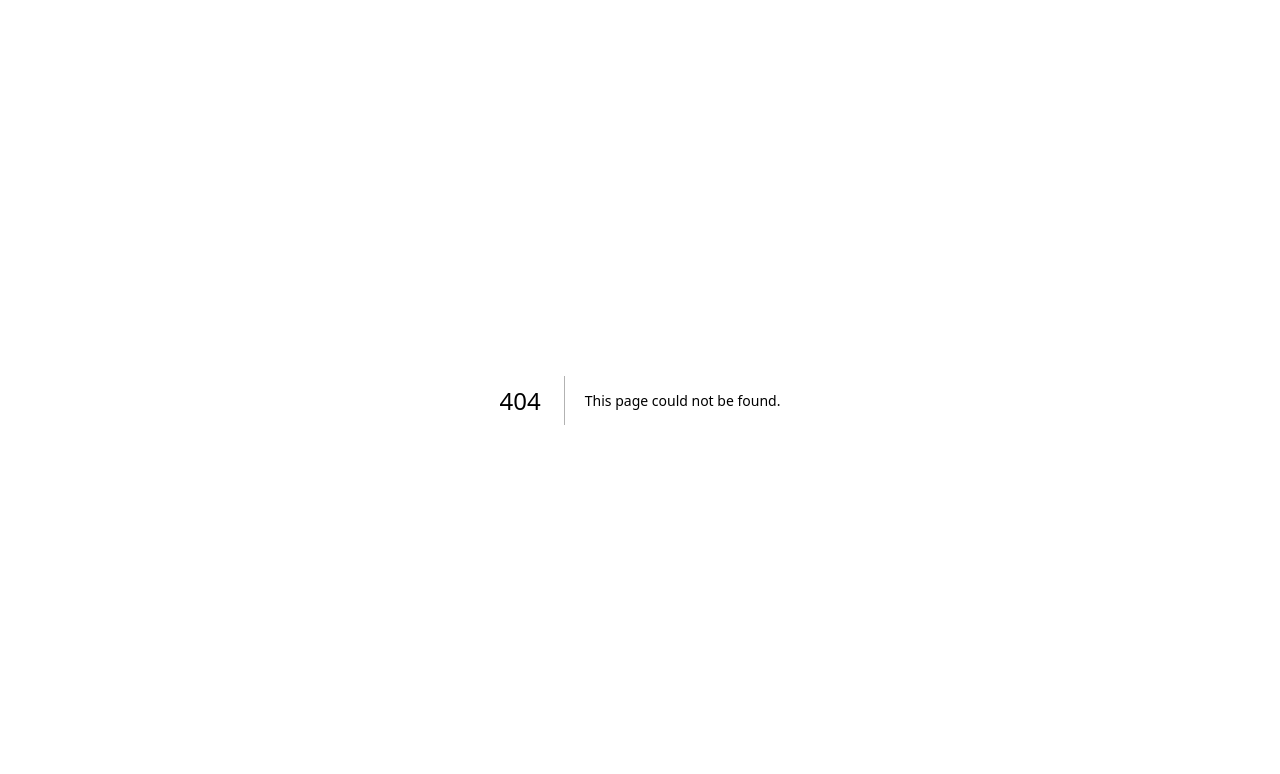
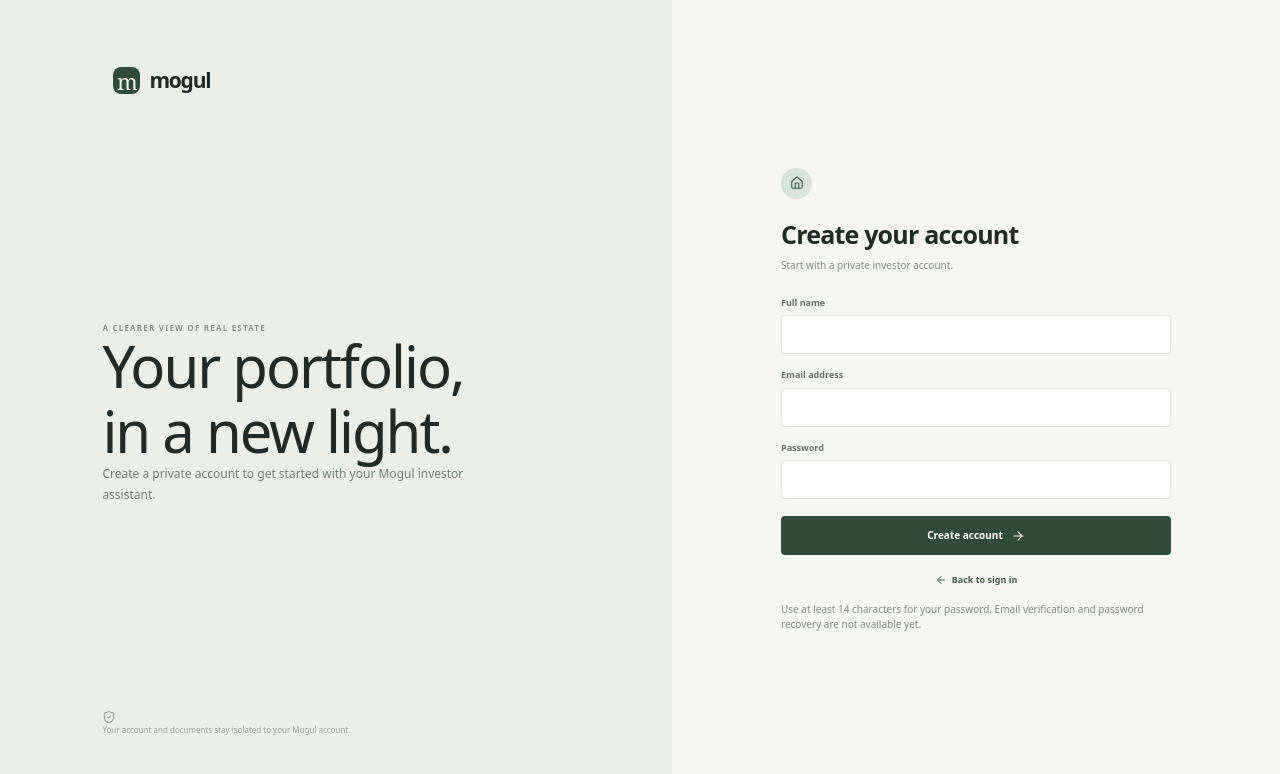
Before and after one commit to Skeeb32/mogul-investor-assistant, a Next.js app: page /sign-up in a window 1280 px wide. Before the commit this address had no page. Shown: the top 774 px of the page. Built offline with nearby package versions, Linux system fonts and the light colour scheme; no server answers.

Commit message:
Add investor sign-up and center sign-in action

```diff
--- /dev/null
+++ b/src/app/api/auth/sign-up/route.ts
@@ -0,0 +1,91 @@
+import { createHmac } from "node:crypto";
+import bcrypt from "bcryptjs";
+import { NextResponse } from "next/server";
+import { z } from "zod";
+import { accountMembers, investmentAccounts, users } from "@/lib/db/schema";
+import { withServiceContext } from "@/lib/db";
+import { enforceRateLimit, RateLimitError } from "@/lib/security/rate-limit";
+import { requestExceedsBytes, requireSameOrigin } from "@/lib/security/origin";
+
+export const runtime = "nodejs";
+
+const signUpSchema = z.object({
+  name: z.string().trim().min(1).max(160),
+  email: z.string().trim().email().max(320).transform((value) => value.toLowerCase()),
+  password: z.string().min(14).max(128),
+});
+
+function hasUniqueConstraintError(error: unknown) {
+  return typeof error === "object" && error !== null && "code" in error && error.code === "23505";
+}
+
+export async function POST(request: Request) {
+  const originError = requireSameOrigin(request);
+  if (originError) return originError;
+  const origin = request.headers.get("origin");
+  if (!origin || origin !== new URL(request.url).origin) {
+    return NextResponse.json({ error: "This request could not be verified." }, { status: 403 });
+  }
+  if (requestExceedsBytes(request, 2_048)) {
+    return NextResponse.json({ error: "Your sign-up details are too large." }, { status: 413 });
+  }
+
+  let body: unknown;
+  try {
+    body = await request.json();
+  } catch {
+    return NextResponse.json({ error: "Enter your name, email, and password." }, { status: 400 });
+  }
+
+  const parsed = signUpSchema.safeParse(body);
+  if (!parsed.success) {
+    return NextResponse.json({ error: "Enter a valid name and email, and a password with at least 14 characters." }, { status: 400 });
+  }
+
+  const secret = process.env.AUTH_SECRET;
+  if (!secret) {
+    return NextResponse.json({ error: "Account creation is temporarily unavailable." }, { status: 503 });
+  }
+
+  const ipAddress = request.headers.get("x-forwarded-for")?.split(",")[0]?.trim() ?? "unknown";
+  const rateLimitKey = createHmac("sha256", secret).update(`signup:${ipAddress}`).digest("hex");
+  try {
+    await enforceRateLimit(`signup:${rateLimitKey}`, 5, 15 * 60_000);
+  } catch (error) {
+    if (error instanceof RateLimitError) {
+      return NextResponse.json({ error: "Too many sign-up attempts. Please wait and try again." }, { status: 429 });
+    }
+    return NextResponse.json({ error: "Account creation is temporarily unavailable." }, { status: 503 });
+  }
+
+  try {
+    const passwordHash = await bcrypt.hash(parsed.data.password, 12);
+    await withServiceContext(async (tx) => {
+      const [user] = await tx.insert(users).values({
+        name: parsed.data.name,
+        email: parsed.data.email,
+        passwordHash,
+        role: "investor",
+        active: true,
+      }).returning({ id: users.id });
+
+      const [account] = await tx.insert(investmentAccounts).values({
+        name: `${parsed.data.name.slice(0, 140)}'s Mogul Account`,
+        accountType: "individual",
+        currency: "USD",
+      }).returning({ id: investmentAccounts.id });
+
+      await tx.insert(accountMembers).values({
+        accountId: account.id,
+        userId: user.id,
+        role: "investor",
+      });
+    });
+    return NextResponse.json({ ok: true }, { status: 201 });
+  } catch (error) {
+    if (hasUniqueConstraintError(error)) {
+      return NextResponse.json({ error: "An account could not be created with those details. If you already have an account, sign in instead." }, { status: 409 });
+    }
+    return NextResponse.json({ error: "Account creation is temporarily unavailable." }, { status: 503 });
+  }
+}
--- a/src/app/globals.css
+++ b/src/app/globals.css
@@ -159,9 +159,14 @@ button:focus-visible, a:focus-visible, textarea:focus-visible, input:focus-visib
 .sign-in-form { display: flex; flex-direction: column; gap: 14px; }
 .sign-in-form label { display: flex; flex-direction: column; gap: 6px; color: #657168; font-size: 9px; font-weight: 600; }
 .sign-in-form input { height: 39px; border: 1px solid #dfe4dc; border-radius: 4px; padding: 0 11px; background: white; color: #26332b; font-size: 10px; }
-.sign-in-submit { margin-top: 3px; min-height: 39px; border: 0; border-radius: 4px; background: #314b39; color: white; font-size: 10px; font-weight: 600; }
+.sign-in-submit { margin-top: 3px; width: 100%; min-height: 39px; display: flex; align-items: center; justify-content: center; gap: 8px; border: 0; border-radius: 4px; background: #314b39; color: white; font-size: 10px; font-weight: 600; text-align: center; }
 .sign-in-submit:disabled { opacity: .65; }
 .sign-in-error { border: 1px solid #ead6cb; background: #fbf4ef; border-radius: 4px; padding: 9px; color: #8a5b47; font-size: 9px; }
+.sign-in-success { border: 1px solid #dbe7d9; background: #f1f6ef; border-radius: 4px; padding: 9px; color: #49644d; font-size: 9px; }
+.auth-switch { display: flex; justify-content: center; align-items: center; flex-wrap: wrap; gap: 4px; color: #7c877e; font-size: 9px; margin-top: 18px; }
+.auth-switch a { display: inline-flex; align-items: center; gap: 5px; color: #405d47; font-weight: 650; }
+.auth-switch a:hover { text-decoration: underline; text-underline-offset: 3px; }
+.sign-up-card>p.sign-in-security { margin: 15px 0 0; }
 .sign-in-demo { padding: 11px; border-radius: 5px; background: #f0f3ed; color: #748176; font-size: 9px; line-height: 1.5; margin-top: 16px; }
 .sign-in-security { color: #9ba39c; font-size: 8px; margin-top: 15px; line-height: 1.55; }
 .upload-dialog { border: 1px solid #e3e8e0; border-radius: 8px; padding: 23px; width: min(470px, calc(100vw - 28px)); background: #fcfcf9; color: var(--ink); box-shadow: 0 22px 80px rgba(30,42,32,.24); }
--- a/src/app/sign-in/page.tsx
+++ b/src/app/sign-in/page.tsx
@@ -4,7 +4,8 @@ import { SignInForm } from "@/components/sign-in-form";
 
 export const dynamic = "force-dynamic";
 
-export default async function SignInPage() {
+export default async function SignInPage({ searchParams }: { searchParams: Promise<{ created?: string }> }) {
   if (await getIdentity()) redirect("/");
-  return <SignInForm demoMode={process.env.DEMO_MODE === "true"} />;
+  const params = await searchParams;
+  return <SignInForm demoMode={process.env.DEMO_MODE === "true"} accountCreated={params.created === "1"} />;
 }
--- /dev/null
+++ b/src/app/sign-up/page.tsx
@@ -0,0 +1,33 @@
+import { redirect } from "next/navigation";
+import Link from "next/link";
+import { ArrowLeft, Home, ShieldCheck } from "lucide-react";
+import { getIdentity } from "@/lib/auth/identity";
+import { SignUpForm } from "@/components/sign-up-form";
+
+export const dynamic = "force-dynamic";
+
+export default async function SignUpPage() {
+  if (await getIdentity()) redirect("/");
+
+  return (
+    <main className="sign-in-shell">
+      <section className="sign-in-story">
+        <Link className="brand" href="/" aria-label="Mogul home"><span className="brand-mark">m</span><span>mogul</span></Link>
+        <div>
+          <div className="eyebrow">A CLEARER VIEW OF REAL ESTATE</div>
+          <h1>Your portfolio,<br />in a new light.</h1>
+          <p>Create a private account to get started with your Mogul investor assistant.</p>
+        </div>
+        <div className="sign-in-security"><ShieldCheck size={14} /> Your account and documents stay isolated to your Mogul account.</div>
+      </section>
+      <section className="sign-in-card sign-up-card">
+        <div className="avatar" style={{ marginBottom: 18 }}><Home size={14} /></div>
+        <h2>Create your account</h2>
+        <p>Start with a private investor account.</p>
+        <SignUpForm />
+        <div className="auth-switch"><Link href="/sign-in"><ArrowLeft size={12} aria-hidden="true" /> Back to sign in</Link></div>
+        <p className="sign-in-security">Use at least 14 characters for your password. Email verification and password recovery are not available yet.</p>
+      </section>
+    </main>
+  );
+}
--- a/src/components/sign-in-form.tsx
+++ b/src/components/sign-in-form.tsx
@@ -7,7 +7,7 @@ import { useRouter } from "next/navigation";
 import { signIn } from "next-auth/react";
 import { ArrowRight, Home, ShieldCheck } from "lucide-react";
 
-export function SignInForm({ demoMode }: { demoMode: boolean }) {
+export function SignInForm({ demoMode, accountCreated }: { demoMode: boolean; accountCreated: boolean }) {
   const router = useRouter();
   const [email, setEmail] = useState("");
   const [password, setPassword] = useState("");
@@ -43,11 +43,16 @@ export function SignInForm({ demoMode }: { demoMode: boolean }) {
         <h2>Welcome back</h2>
         <p>Sign in to continue to your investor assistant.</p>
         <form className="sign-in-form" onSubmit={submit}>
+          {accountCreated && <div className="sign-in-success" role="status">Your account is ready. Sign in to continue.</div>}
           <label>Email address<input type="email" value={email} onChange={(event) => setEmail(event.target.value)} autoComplete="username" required /></label>
           <label>Password<input type="password" value={password} onChange={(event) => setPassword(event.target.value)} autoComplete="current-password" required /></label>
           {error && <div className="sign-in-error" role="alert">{error}</div>}
-          <button className="sign-in-submit" type="submit" disabled={busy}>{busy ? "Signing in…" : <>Sign in <ArrowRight size={13} style={{ verticalAlign: "middle", marginLeft: 6 }} /></>}</button>
+          <button className="sign-in-submit" type="submit" disabled={busy}>
+            <span>{busy ? "Signing in…" : "Sign in"}</span>
+            {!busy && <ArrowRight size={14} aria-hidden="true" />}
+          </button>
         </form>
+        <div className="auth-switch">New to Mogul? <Link href="/sign-up">Create an account <ArrowRight size={12} aria-hidden="true" /></Link></div>
         {demoMode && <div className="sign-in-demo">Demo mode is enabled. Seed the sample investor account with the values in your local <code>.env</code> file.</div>}
         <p className="sign-in-security">This prototype uses account-scoped data and role checks. Never share your password or API keys.</p>
       </section>
--- /dev/null
+++ b/src/components/sign-up-form.tsx
@@ -0,0 +1,65 @@
+"use client";
+
+import type { FormEvent } from "react";
+import { useState } from "react";
+import { useRouter } from "next/navigation";
+import { signIn } from "next-auth/react";
+import { ArrowRight } from "lucide-react";
+
+export function SignUpForm() {
+  const router = useRouter();
+  const [name, setName] = useState("");
+  const [email, setEmail] = useState("");
+  const [password, setPassword] = useState("");
+  const [error, setError] = useState("");
+  const [busy, setBusy] = useState(false);
+
+  async function submit(event: FormEvent<HTMLFormElement>) {
+    event.preventDefault();
+    setBusy(true);
+    setError("");
+
+    try {
+      const response = await fetch("/api/auth/sign-up", {
+        method: "POST",
+        headers: { "Content-Type": "application/json" },
+        body: JSON.stringify({ name, email, password }),
+      });
+      const result = await response.json() as { error?: string };
+      if (!response.ok) {
+        setError(result.error ?? "We couldn’t create your account. Please try again.");
+        setBusy(false);
+        return;
+      }
+
+      const signInResult = await signIn("credentials", { email, password, redirect: false, redirectTo: "/" });
+      if (signInResult?.error) {
+        router.push("/sign-in?created=1");
+        return;
+      }
+      router.push("/");
+    } catch {
+      setError("We couldn’t create your account. Please check your connection and try again.");
+      setBusy(false);
+    }
+  }
+
+  return (
+    <form className="sign-in-form" onSubmit={submit}>
+      <label htmlFor="sign-up-name">Full name
+        <input id="sign-up-name" name="name" type="text" value={name} onChange={(event) => setName(event.target.value)} autoComplete="name" maxLength={160} required />
+      </label>
+      <label htmlFor="sign-up-email">Email address
+        <input id="sign-up-email" name="email" type="email" value={email} onChange={(event) => setEmail(event.target.value)} autoComplete="email" maxLength={320} required />
+      </label>
+      <label htmlFor="sign-up-password">Password
+        <input id="sign-up-password" name="password" type="password" value={password} onChange={(event) => setPassword(event.target.value)} autoComplete="new-password" minLength={14} maxLength={128} required />
+      </label>
+      {error && <div className="sign-in-error" role="alert">{error}</div>}
+      <button className="sign-in-submit" type="submit" disabled={busy}>
+        <span>{busy ? "Creating account…" : "Create account"}</span>
+        {!busy && <ArrowRight size={14} aria-hidden="true" />}
+      </button>
+    </form>
+  );
+}
```
Also changed, not shown: 1 other file (tests, documents, lock files or other folders).
